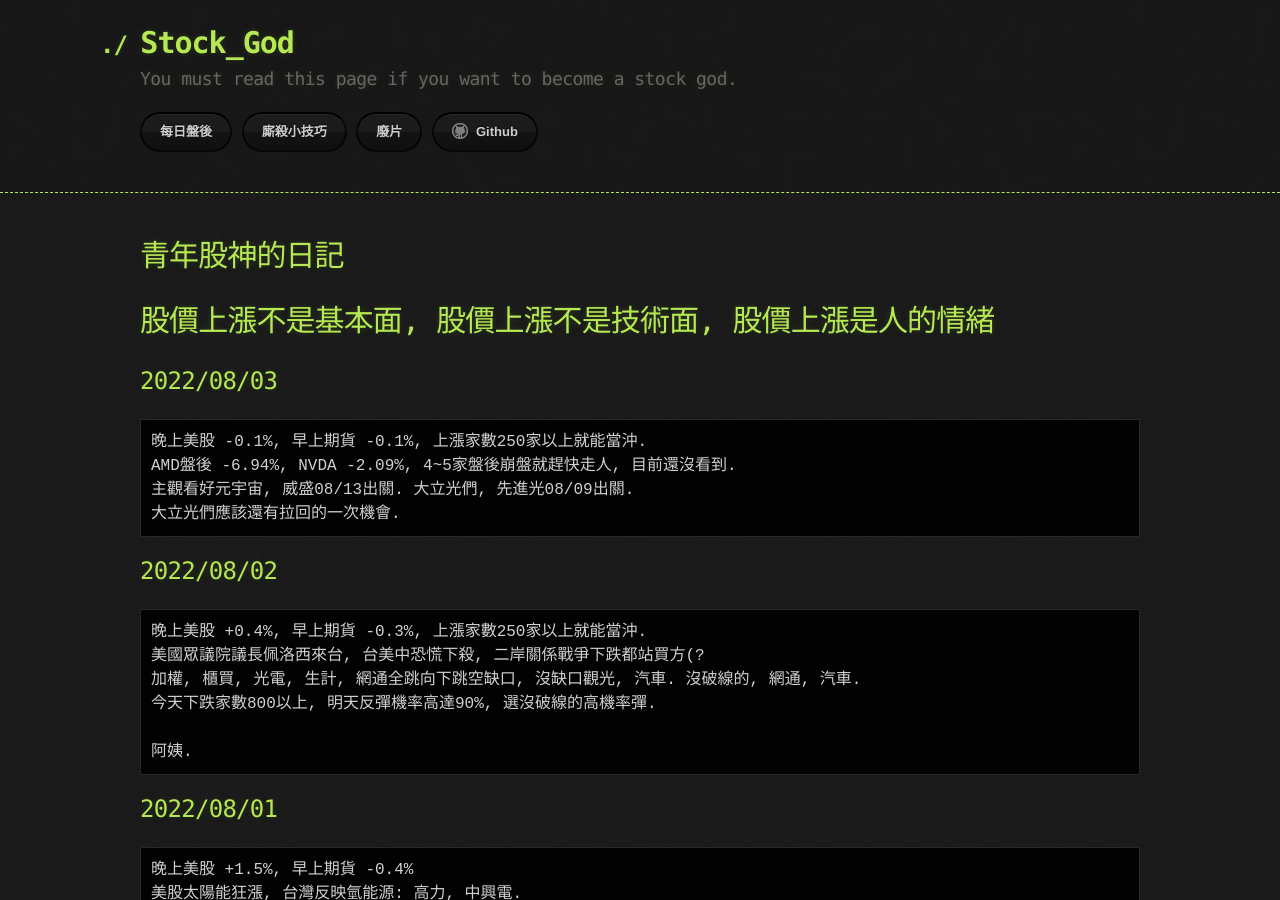
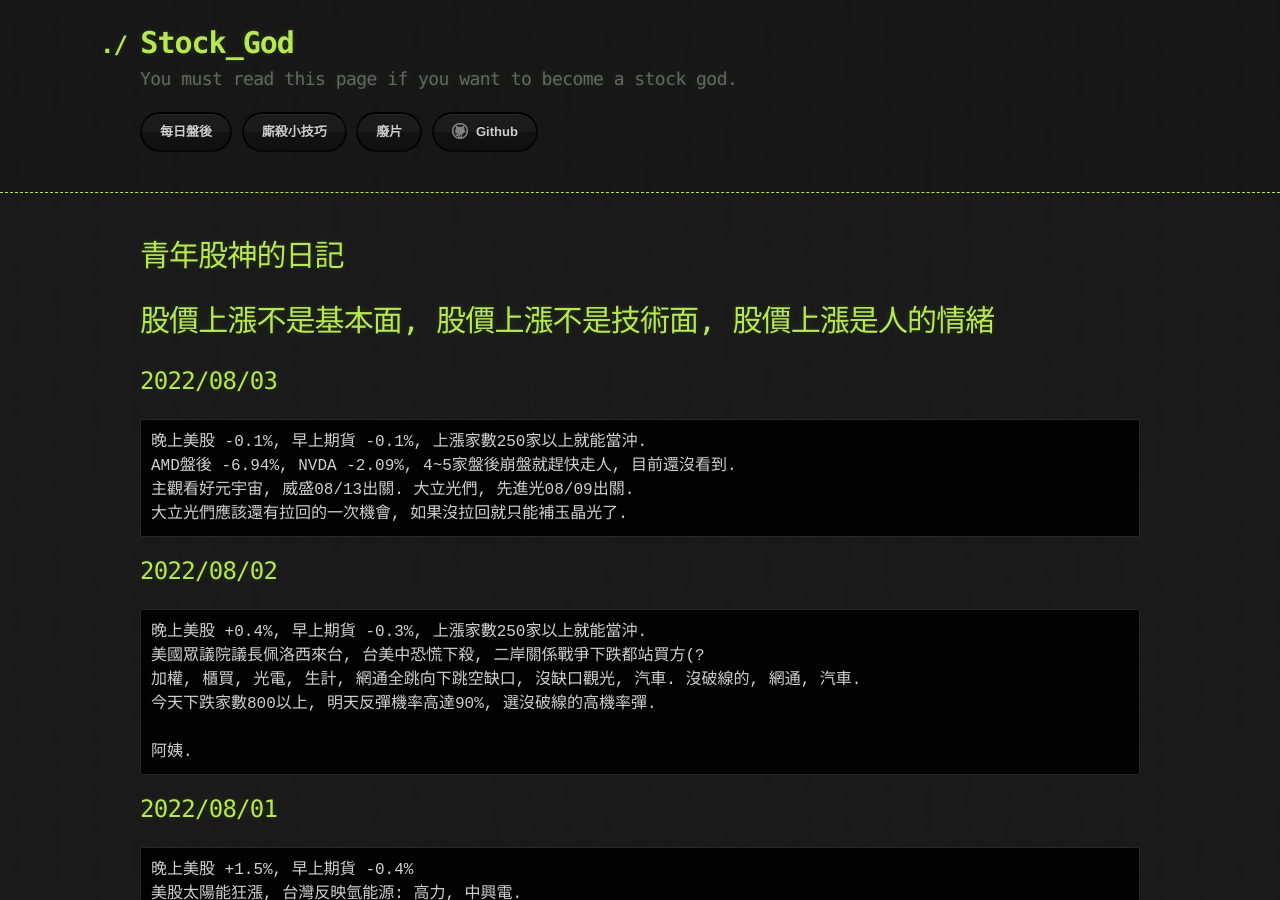
Before and after one commit to lepg5487/Stock_God, a Jekyll site: the page built from index.md, in a window 1280 px wide and 900 px high. Built offline with Jekyll 4.4.1, drawn with Linux system fonts in a browser that asks for light colours; our own code applies the rules of GitHub Pages for plain Markdown files.

Commit message:
Update index.md

````diff
--- a/index.md
+++ b/index.md
@@ -10,7 +10,7 @@ layout: testlayouts
 晚上美股 -0.1%, 早上期貨 -0.1%, 上漲家數250家以上就能當沖.
 AMD盤後 -6.94%, NVDA -2.09%, 4~5家盤後崩盤就趕快走人, 目前還沒看到.
 主觀看好元宇宙, 威盛08/13出關. 大立光們, 先進光08/09出關.
-大立光們應該還有拉回的一次機會.
+大立光們應該還有拉回的一次機會, 如果沒拉回就只能補玉晶光了.
 ```
 
 ## 2022/08/02
````
